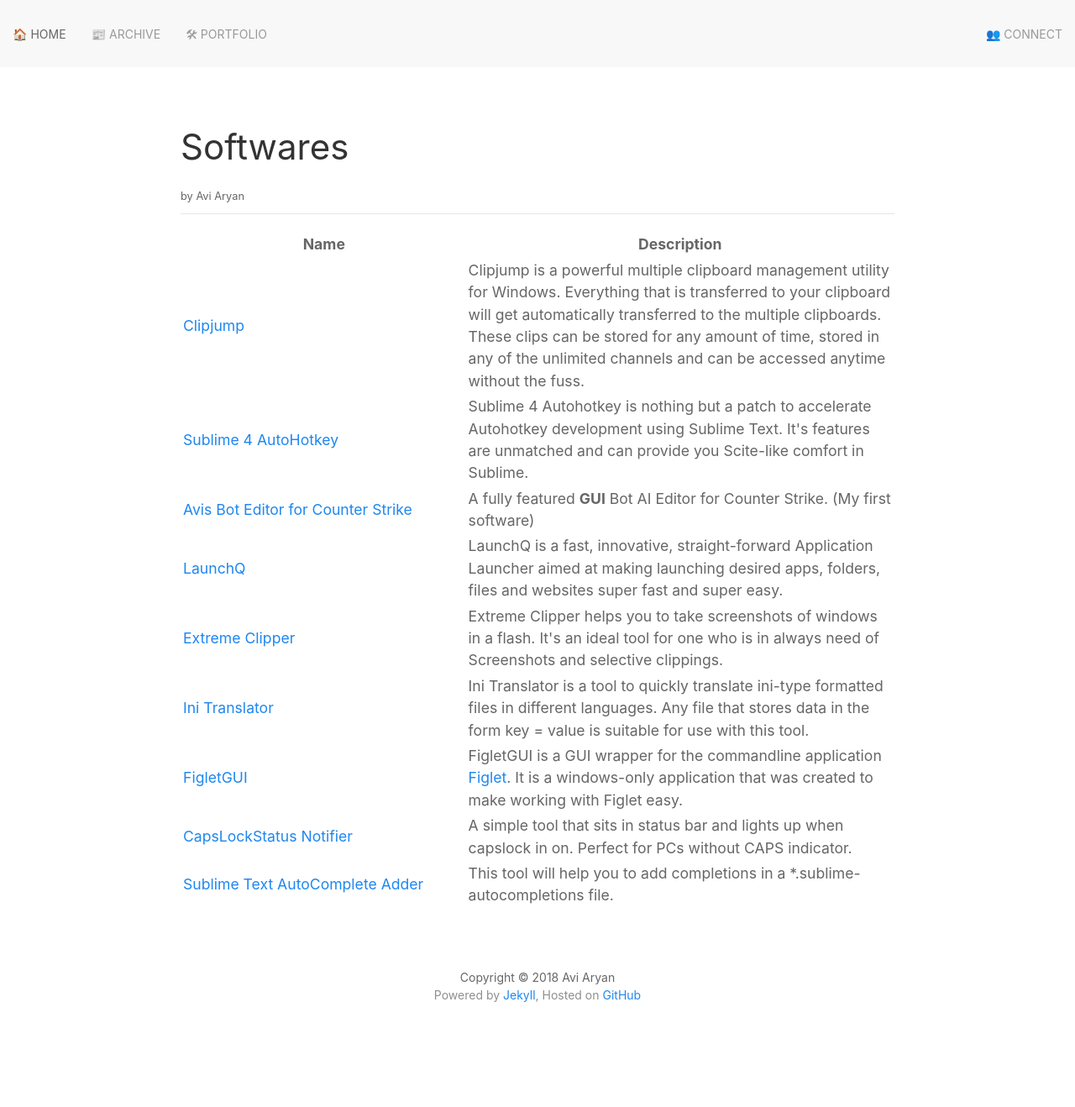
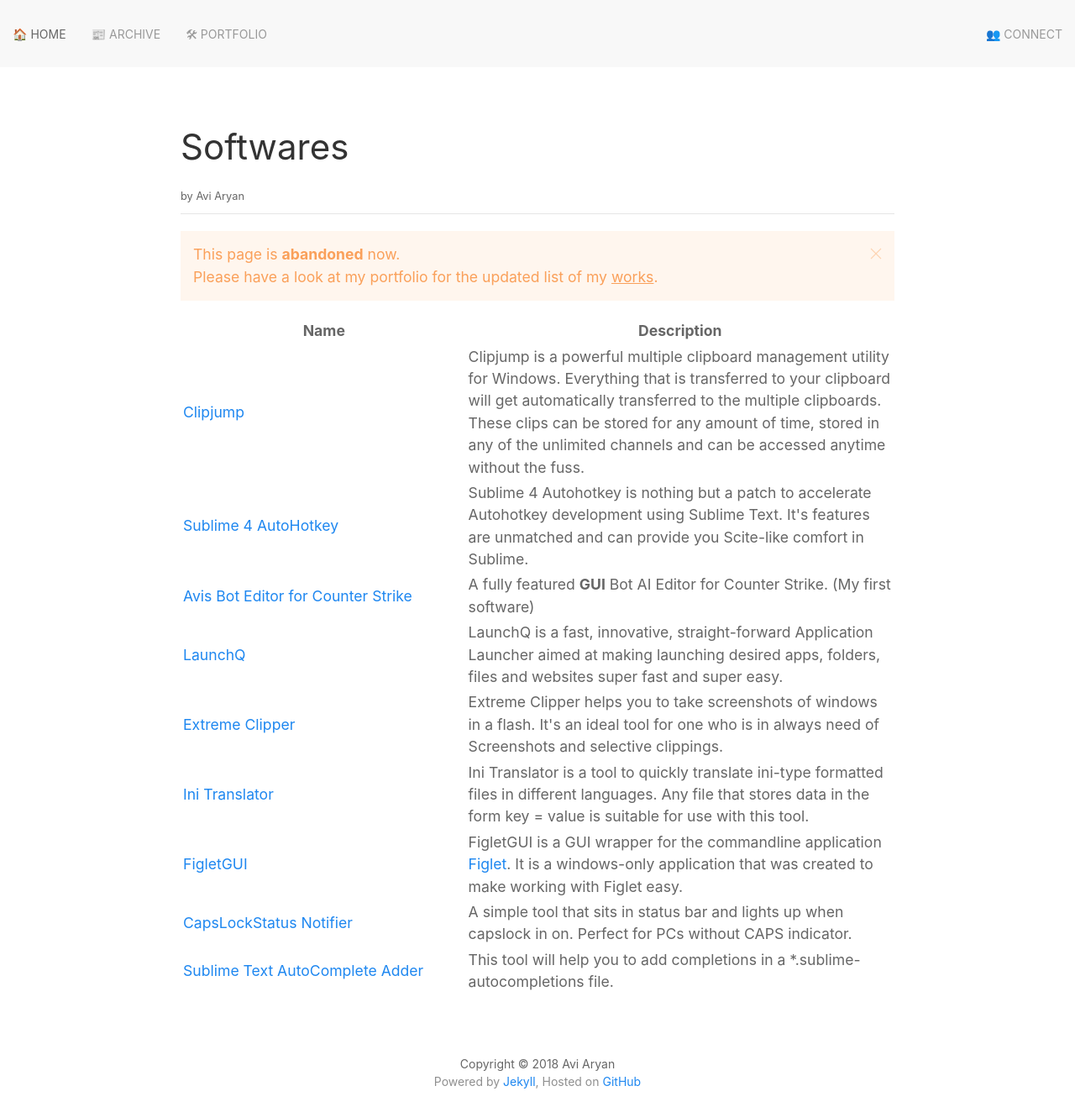
Before and after one commit to aviaryan/aviaryan.github.com-retired-2018, a Jekyll site: the page built from softwares.html, in a window 1280 px wide. Shown: the whole page at 84% size. Built offline with Jekyll 4.4.1, drawn with Linux system fonts in a browser that asks for light colours; before the commit the page ends 1215 px from its top, so only the background shows below that.

Commit message:
fix old pages

```diff
--- a/_layouts/default.html
+++ b/_layouts/default.html
@@ -1,5 +1,5 @@
 <!DOCTYPE html>
-<html>
+<html lang="en">
 <head>
 
   <meta charset="UTF-8">
@@ -7,9 +7,11 @@
   <meta name="viewport" content="width=device-width">
   <meta name="author" content="{{ site.author.fullname }}">
   <link rel="author" href="https://plus.google.com/u/0/+{{ site.author.google }}/posts">
-  {% if layout.rtype == "post" %}
+  {% if layout.rtype == "post" or layout.rtype == "page" %}
   <!-- takes raw content -->
   <meta name="description" content="{{ page.content | strip_html | truncatewords: 30 }}">
+  {% else %}
+  <meta name="description" content="{{ site.description | strip_html | truncatewords: 30 }}">
   {% endif %}
 
   {% if page.title == "Home" %}
--- a/softwares.html
+++ b/softwares.html
@@ -4,7 +4,14 @@ title: Softwares
 tagline: by Avi Aryan
 ---
 
-<table>
+<div class="uk-alert-warning" uk-alert>
+    <a class="uk-alert-close" uk-close></a>
+    <p>This page is <b>abandoned</b> now.<br>
+    Please have a look at my portfolio for the updated list of my <a href="http://aviaryan.in/work" target="_blank">works</a>.</p>
+</div>
+
+
+<table class="uk-margin-top">
 <tr><th width="40%">Name</th><th width="60%">Description</th></tr>
 <tr><td> <a href="http://clipjump.sourceforge.net">Clipjump</a> </td> <td>
     Clipjump is a powerful multiple clipboard management utility for Windows. Everything that is transferred to your clipboard will get
```
Also changed, not shown: 404.html (+5 -2 lines).
